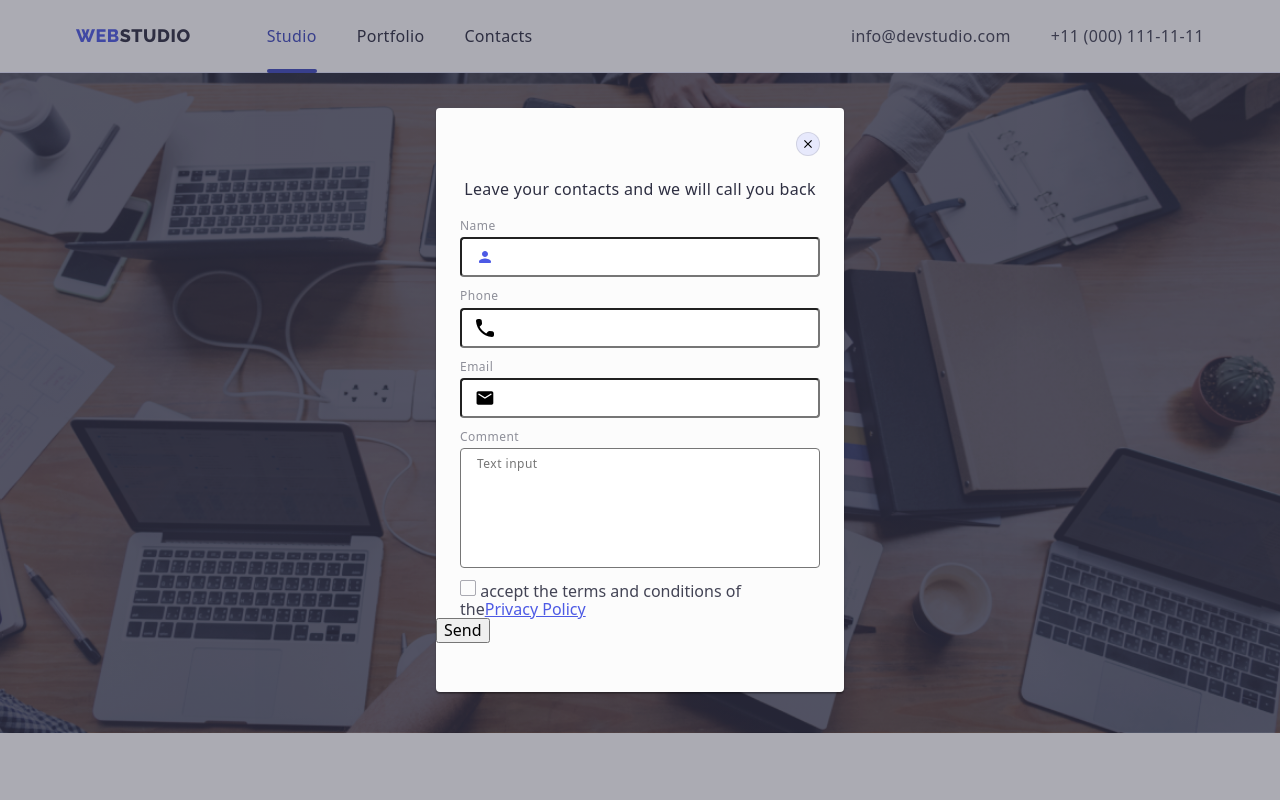
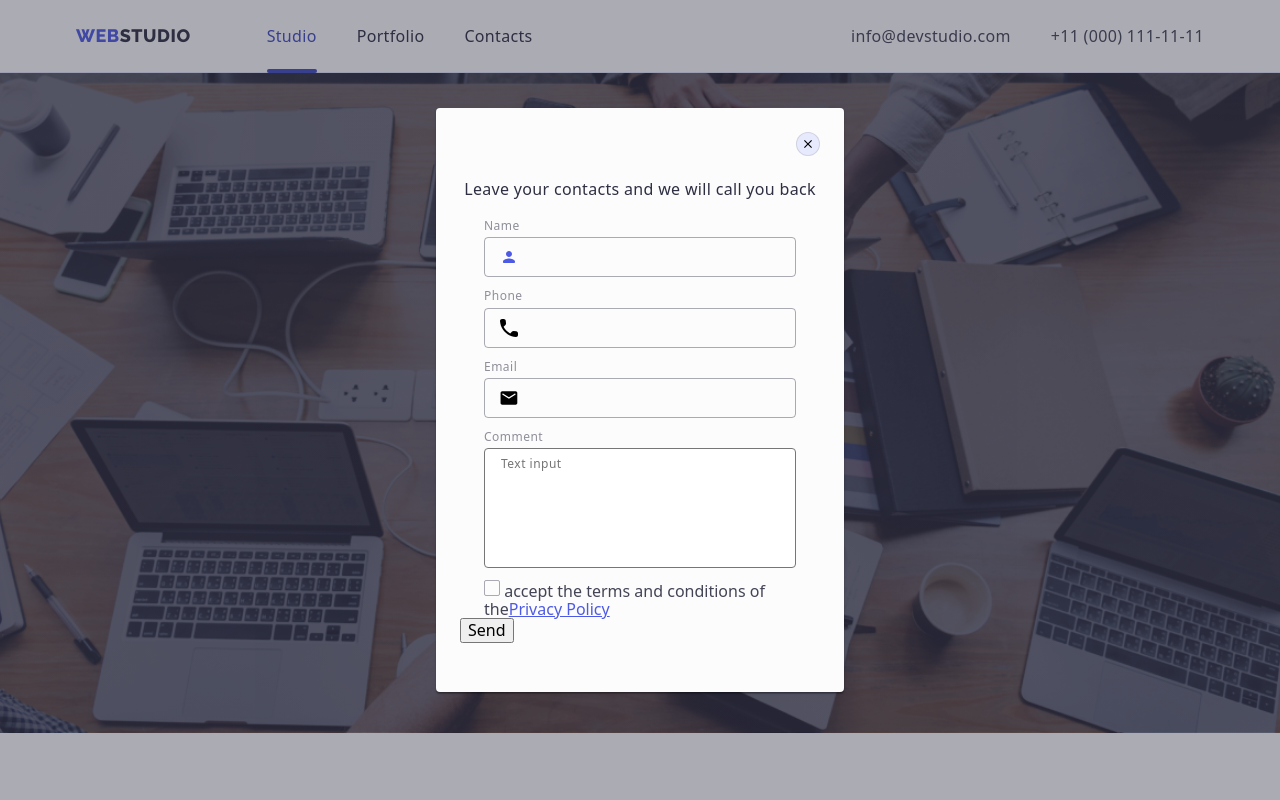
Before and after one commit to gektor558/goit-markup-hw-06, a plain HTML site: page index.html in a window 1280 px wide. Both pictures are taken after a click on the button "Order Service". Shown: the top 800 px of the page. Drawn offline with nearby package versions, Linux system fonts and the light colour scheme.

Commit message:
fix hw-06

```diff
--- a/css/styles.css
+++ b/css/styles.css
@@ -512,6 +512,7 @@ img {
 
 .backdrop {
     position: absolute;
+    padding: 72px 24px 24px 24px;
     left: 50%;
     top: 50%;
     transform: translate(-50%, -50%);
@@ -572,10 +573,7 @@ img {
 }
 
 .modal-title {
-    margin-top: 72px;
     margin-bottom: 16px;
-    margin-left: 24px;
-    margin-right: 24px;
     color: var(--navyblue, #2E2F42);
     text-align: center;
     font-size: 16px;
@@ -603,10 +601,12 @@ img {
     height: 40px;
     padding: 11px 38px;
     border-radius: 4px;
-    border: 1px solid var(rgba(46, 47, 66, 0.40));
+    border: 1px solid rgba(46, 47, 66, 0.4);
+    background-color: transparent;
     color: var(--navyblue);
     font-size: 12px;
     outline: transparent;
+    border-color 250ms cubic-bezier(0.4, 0, 0.2, 1);
 }
 
 .modal-input::placeholder {
```
